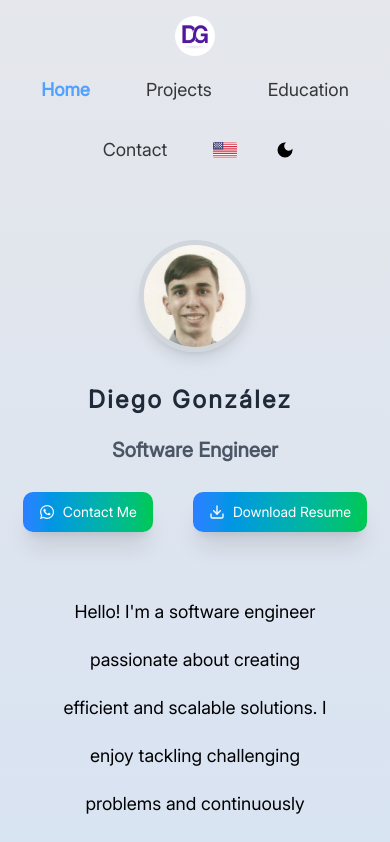
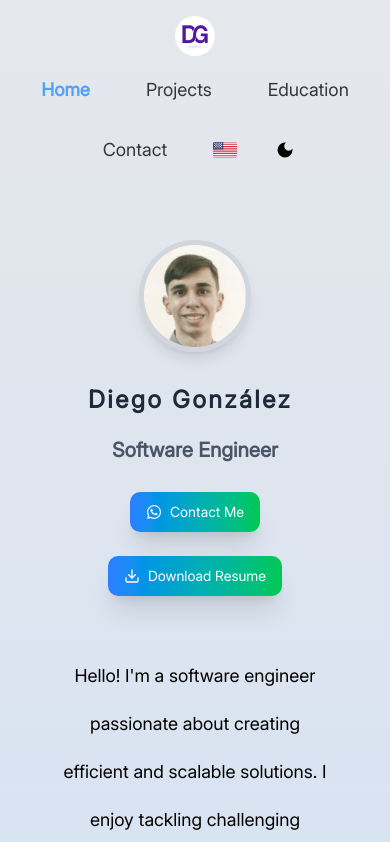
Before and after one commit to Diangondi03/my-portfolio, a React (Vite) app: page /#/ in a window 390 px wide. Shown: the top 842 px of the page. Built offline with nearby package versions, Linux system fonts and the light colour scheme.

Commit message:
fix: adjust layout in PhotoSection for better responsiveness

```diff
--- a/src/components/home/PhotoSection.tsx
+++ b/src/components/home/PhotoSection.tsx
@@ -20,7 +20,7 @@ const PhotoSection = () => {
           <p className='text-center  text-xl sm:text-2xl md:text-3xl text-gray-600 dark:text-gray-400 my-3 md:my-4 font-bold'>
             {t("home:Role")}
           </p>
-            <div className='flex items-center gap-10 justify-center'>
+            <div className='flex flex-col sm:flex-row items-center gap-2 sm:gap-10 justify-center'>
 
               <Button
               onClick={()=>{
```
